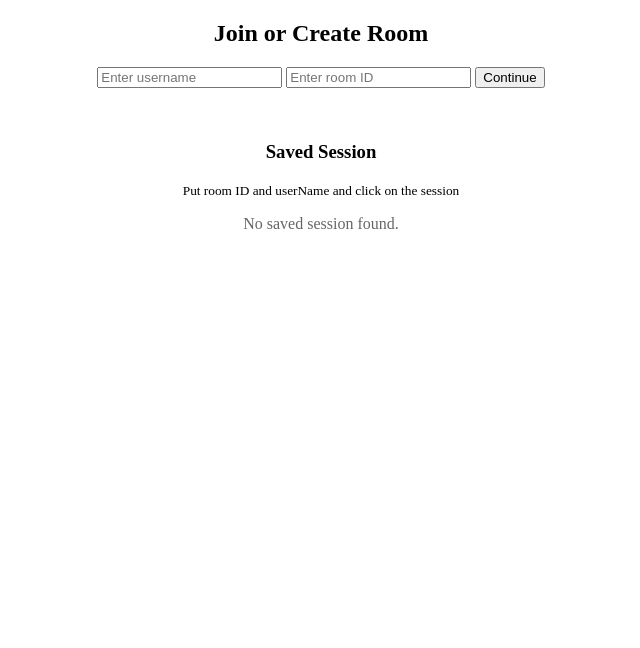
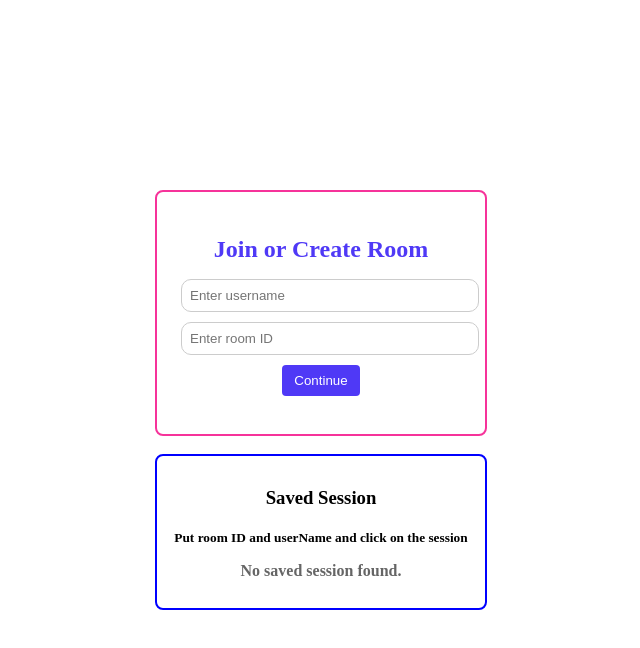
Before and after one commit to ankitsingh2105/Colloborative-Canvas, a plain HTML site: page client/index.html in a window 1280 px wide. Shown: the whole page, without its empty margins (319-959 px from the left). Drawn offline with Linux system fonts and the light colour scheme.

Commit message:
renamed join -> index css and html for netlify

```diff
--- a/client/index.html
+++ b/client/index.html
@@ -5,7 +5,7 @@
   <meta charset="utf-8" />
   <meta name="viewport" content="width=device-width,initial-scale=1" />
   <title>Join Room</title>
-  <link rel="stylesheet" href="/client/join.css" />
+  <link rel="stylesheet" href="/client/index.css" />
   <link rel="shortcut icon" href="/client/assets/canvas.png" type="image/x-icon">
 </head>
 
```
